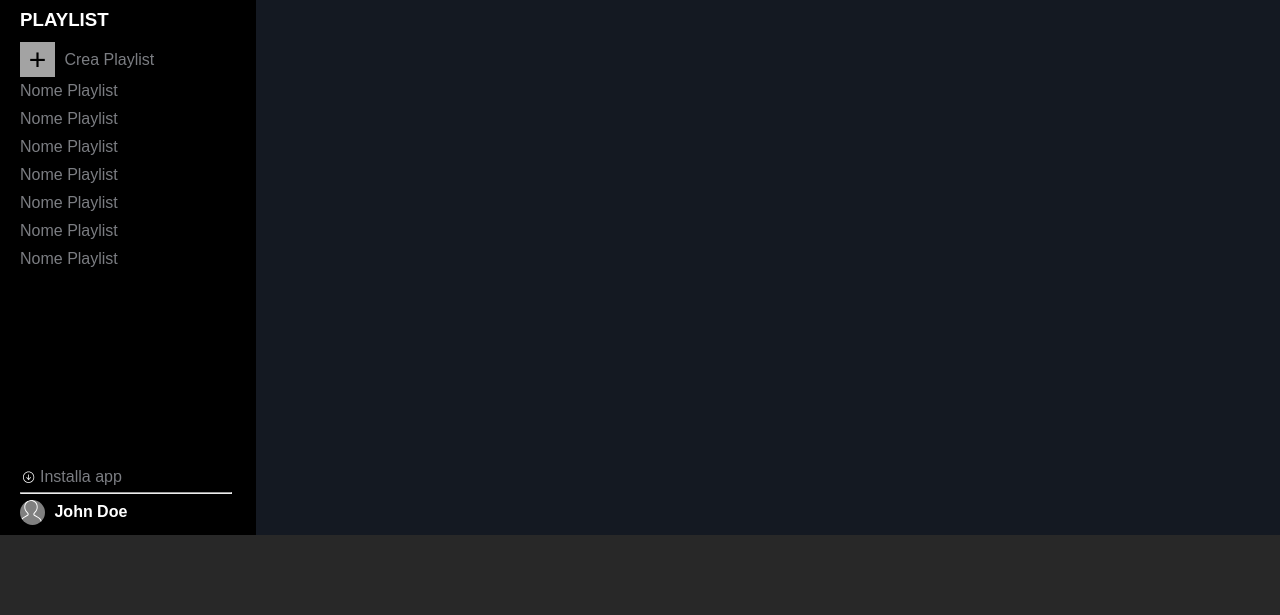
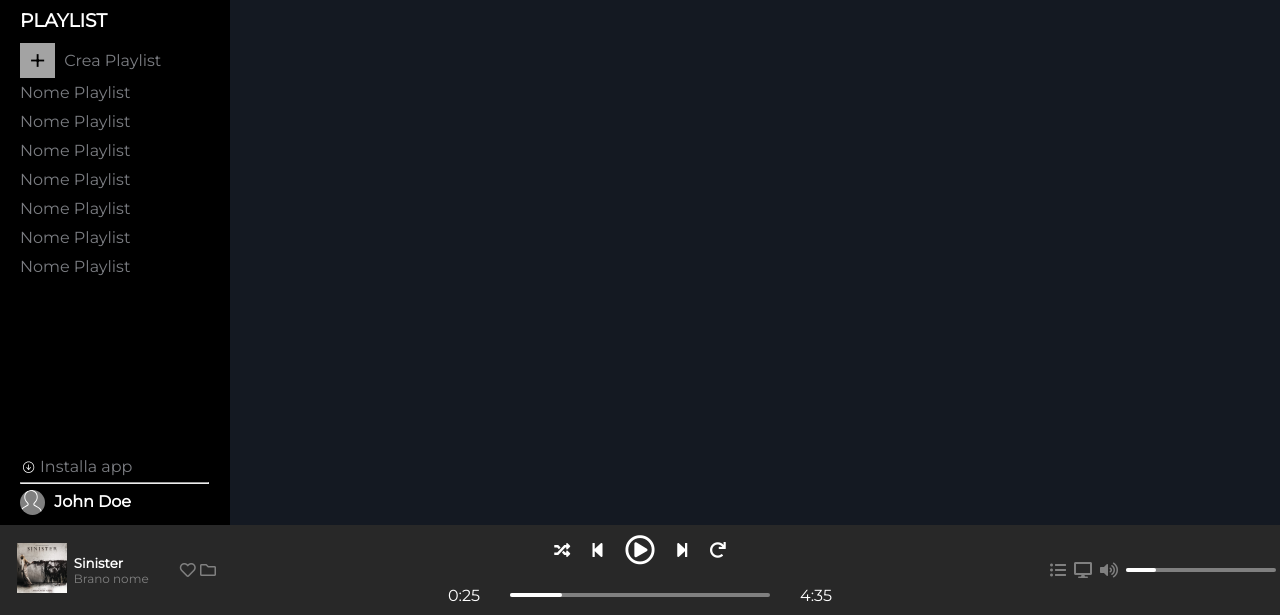
Before and after one commit to marianomarchionna/html-css-spotifyweb, a plain HTML site: page index.html in a window 1280 px wide. Shown: the part 185-800 px from the top of the page. Drawn offline with Linux system fonts and the light colour scheme.

Commit message:
Footer completato

```diff
--- a/css/style.css
+++ b/css/style.css
@@ -8,11 +8,11 @@
 body {
     height: 100vh;
     width: 100%;
-    font-family: Arial, Helvetica, sans-serif
+    font-family: 'Montserrat', sans-serif;
 }
 
 main {
-    height: 90vh;
+    height: calc(100% - 90px);
 }
 
 .flex {
@@ -41,12 +41,17 @@ a {
 li {
     list-style: none;
 }
+
+h2,
+h3 {
+    color: white;
+}
 /* fine common */
 
 /* main nav*/
 nav {
     height: 100%;
-    width: 20%;
+    width: 230px;
     background-color: black;
     justify-content: space-between;
 }
@@ -92,7 +97,6 @@ nav {
 }
 
 .nav-center h3 {
-    color: white;
     margin-bottom: 10px;
 }
 
@@ -165,7 +169,8 @@ nav {
 /* main container */
 .container {
     height: 100%;
-    width: 80%;
+    width: calc(100% - 230px);
+    overflow-y: hidden;
 }
 
 .container {
@@ -174,7 +179,7 @@ nav {
 
 .top-main {
     height: 80px;
-    width: 80%;
+    width: calc(100% - 230px);
     background-color: #080b12;
     justify-content: flex-end;
     align-items: center;
@@ -198,15 +203,137 @@ nav {
     justify-content: space-around;
 }
 
+.song-img {
+    height: 250px;
+}
+
 /* fine main container */
 
-/* footer */
+/* footer left*/
 footer {
-    height: 10vh;
+    height: 90px;
     background-color: #282828;
+    justify-content: space-between;
 }
-/* fine footer */
 
+.footer-left {
+    height: 100%;
+    width: 230px;
+    align-items: center;
+    justify-content: space-around;
+}
+
+.footer-left h5 {
+    color: white;
+}
+
+.footer-left span,
+.footer-left i {
+    color: #808080;
+}
+
+.footer-left span {
+    font-size: 12px;
+}
+
+.footer-song img {
+    height: 50px;
+}
+
+.footer-left-song {
+    width: 60%;
+    align-items: center;
+    justify-content: space-around;
+}
+/* fine footer left*/
+/* footer center */
+.footer-center {
+    height: 100%;
+    width: 30%;
+    justify-content: space-around;
+    align-items: center;
+}
+
+.footer-center-top {
+    width: 50%;
+    justify-content: space-around;
+    align-items: center;
+}
+
+#play {
+    font-size: 30px;
+}
+
+.footer-center i,
+.footer-center span {
+    color: white;
+}
+
+.progression {
+    width: 100%;
+    align-items: center;
+}
+
+.footer-center .progression-bar,
+.footer-right .progression-bar {
+    width: 80%;
+    min-width: 150px;
+    height: 4px;
+    background-color: #808080;
+    position: relative;
+    border-radius: 5px;
+    cursor: pointer;
+}
+
+.loading {
+    width: 20%;
+    position: absolute;
+    left: 0;
+    height: 4px;
+    border-radius: 5px;
+    background-color: white;
+    cursor: pointer;
+}
+
+.progression-bar:hover .loading {
+    background-color: #adff2f;
+}
+
+.circle {
+    display: none;
+    width: 15px;
+    height: 15px;
+    border-radius: 50%;
+    position: absolute;
+    left: 15%;
+    top: 50%;
+    transform: translate(0%, -50%);
+    background-color: white;
+}
+
+.progression-bar:hover .circle {
+    display: block;
+}
+
+#time0 {
+    padding-right: 30px;
+}
+
+#time4 {
+    padding-left: 30px;
+}
+/* fine footer center */
+/* footer right */
+.footer-right {
+    width: 230px;
+    align-items: center;
+}
+
+.footer-right i {
+    color: #808080;
+    padding-right: 8px;
+}
+/* fine footer right */
 /* debug */
 .debug .logo {
     background-color: brown;
--- a/index.html
+++ b/index.html
@@ -4,6 +4,8 @@
     <meta charset="UTF-8">
     <meta http-equiv="X-UA-Compatible" content="IE=edge">
     <meta name="viewport" content="width=device-width, initial-scale=1.0">
+    <link rel="stylesheet" href="https://cdnjs.cloudflare.com/ajax/libs/font-awesome/5.15.3/css/all.min.css" integrity="sha512-iBBXm8fW90+nuLcSKlbmrPcLa0OT92xO1BIsZ+ywDWZCvqsWgccV3gFoRBv0z+8dLJgyAHIhR35VZc2oM/gI1w==" crossorigin="anonymous" referrerpolicy="no-referrer"
+    />
     <link href="https://fonts.googleapis.com/css2?family=Montserrat&display=swap" rel="stylesheet">
     <link rel="stylesheet" href="css/style.css">
     <title>SpotifyWeb</title>
@@ -113,8 +115,50 @@
         </div>
     </main>
 
-    <footer>
-
+    <footer class="flex">
+        <div class="footer-left flex">
+            <div class="footer-left-song flex">
+                <div class="footer-song">
+                    <img src="img/sinister.jpeg" alt="Sinister Song">
+                </div>
+                <div class="footer-title flex column">
+                    <h5>Sinister</h5>
+                    <span>Brano nome</span>
+                </div>
+            </div>
+            <div class="footer-left-icon">
+                <i class="far fa-heart"></i>
+                <i class="far fa-folder"></i>
+            </div>
+        </div>
+        <div class="footer-center flex column">
+            <div class="footer-center-top flex">
+                <i class="fas fa-random"></i>
+                <i class="fas fa-step-backward"></i>
+                <i id="play" class="far fa-play-circle play"></i>
+                <i class="fas fa-step-forward"></i>
+                <i class="fas fa-redo"></i>
+            </div>
+            <div class="progression flex">
+                <span id="time0">0:25</span>
+                <div class="progression-bar">
+                    <div class="loading"></div>
+                    <div class="circle"></div>
+                </div>
+                <span id="time4">4:35</span>
+            </div>
+        </div>
+        <div class="footer-right flex">
+            <i class="fas fa-list-ul"></i>
+            <i class="fas fa-desktop"></i>
+            <i class="fas fa-volume-up"></i>
+            <div class="progression flex">
+                <div class="progression-bar">
+                    <div class="loading"></div>
+                    <div class="circle"></div>
+                </div>
+            </div>
+        </div>
     </footer>
 </body>
 </html>
```
